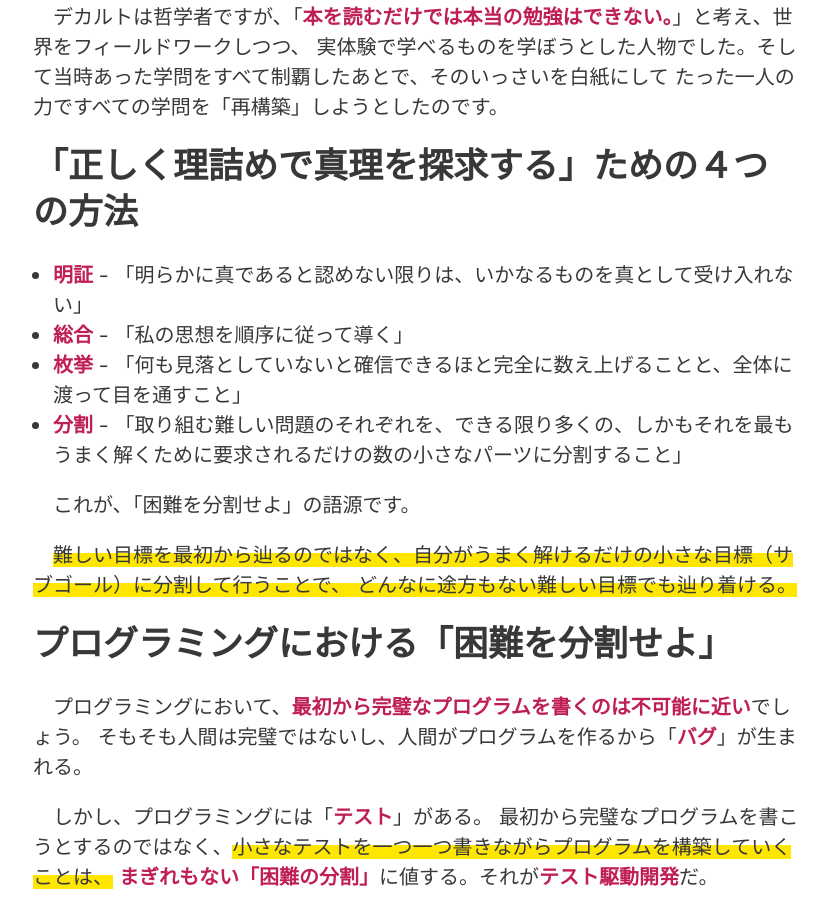
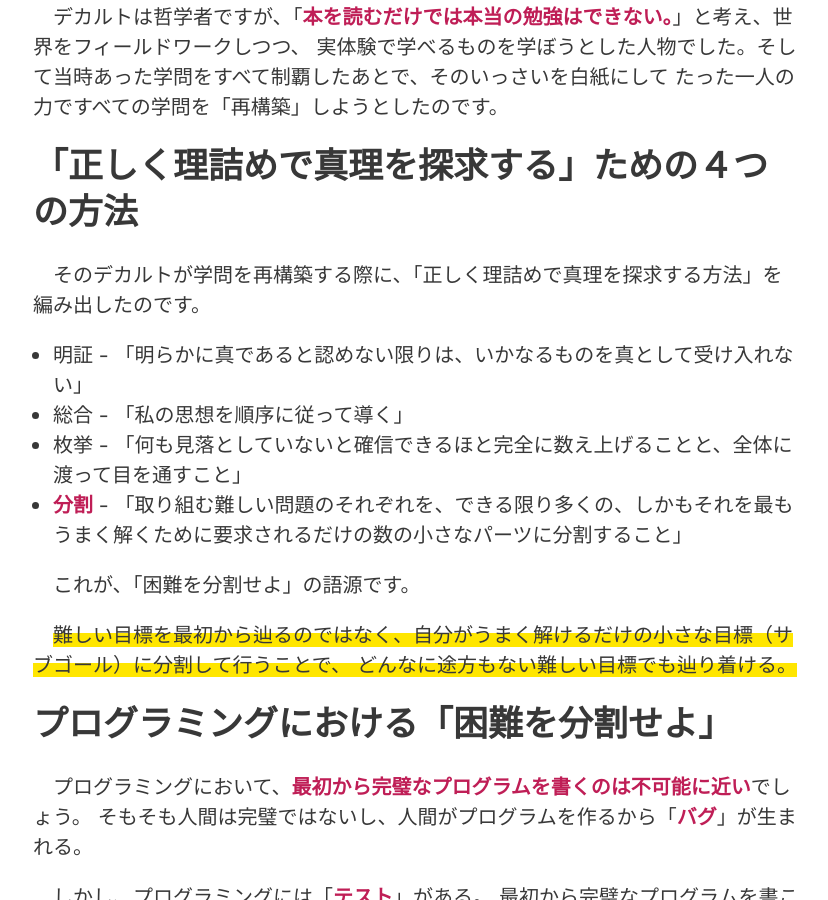
Before and after one commit to alice1017/alice1017.github.io, a Jekyll site: the page built from _posts/2018-08-24-descartes-divide.md, in a window 1280 px wide and 900 px high, scrolled down 2163 px. Shown: the whole window, without its empty margins (223-1051 px from the left). Built offline with Jekyll 4.4.1, drawn with Linux system fonts in a browser that asks for light colours; some web fonts are replaced.

Commit message:
MODIFIED: :paperclip: edit article at descartes-divide
EDIT LOG:
 - 【「正しく理詰めで真理を探求する」ための４つの方法】に追記
 - リストの「分割」以外の強調を削除

```diff
--- a/_posts/2018-08-24-descartes-divide.md
+++ b/_posts/2018-08-24-descartes-divide.md
@@ -63,9 +63,11 @@ excerpt_separator: <!--more-->
 
 ## 「正しく理詰めで真理を探求する」ための４つの方法
 
- - **明証** - 「明らかに真であると認めない限りは、いかなるものを真として受け入れない」
- - **総合** - 「私の思想を順序に従って導く」
- - **枚挙** - 「何も見落としていないと確信できるほと完全に数え上げることと、全体に渡って目を通すこと」
+そのデカルトが学問を再構築する際に、「正しく理詰めで真理を探求する方法」を編み出したのです。
+
+ - 明証 - 「明らかに真であると認めない限りは、いかなるものを真として受け入れない」
+ - 総合 - 「私の思想を順序に従って導く」
+ - 枚挙 - 「何も見落としていないと確信できるほと完全に数え上げることと、全体に渡って目を通すこと」
  - **分割** - 「取り組む難しい問題のそれぞれを、できる限り多くの、しかもそれを最もうまく解くために要求されるだけの数の小さなパーツに分割すること」
 
  これが、「困難を分割せよ」の語源です。
```
